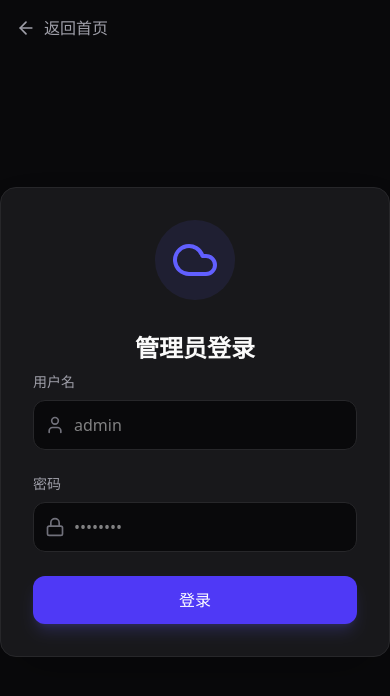
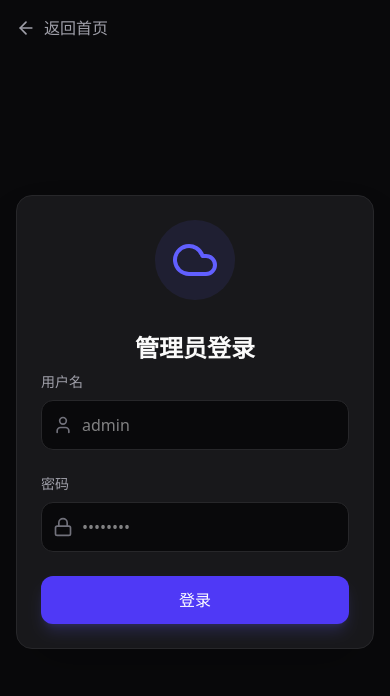
Before and after one commit to imtv/DiskMover, a React (Vite) app: page /login in a window 390 px wide. Shown: the top 696 px of the page. Built offline with nearby package versions, Linux system fonts and the light colour scheme.

Commit message:
fix(Login): Improve responsiveness for smaller screens
Adjusted padding on the login page to ensure better layout and readability on smaller mobile devices.

```diff
--- a/src/pages/Login.tsx
+++ b/src/pages/Login.tsx
@@ -36,13 +36,13 @@ export default function Login() {
   };
 
   return (
-    <div className="min-h-screen flex items-center justify-center bg-zinc-950 text-zinc-50 relative">
+    <div className="min-h-screen flex items-center justify-center bg-zinc-950 text-zinc-50 relative px-4">
       <Link to="/" className="absolute top-4 left-4 sm:top-8 sm:left-8 flex items-center gap-2 text-zinc-400 hover:text-white transition-colors">
         <ArrowLeft className="w-5 h-5" />
         返回首页
       </Link>
 
-      <div className="w-full max-w-md p-8 bg-zinc-900 rounded-2xl border border-zinc-800 shadow-2xl">
+      <div className="w-full max-w-md p-6 sm:p-8 bg-zinc-900 rounded-2xl border border-zinc-800 shadow-2xl">
         <div className="flex justify-center mb-8">
           <div className="p-4 bg-indigo-500/10 rounded-full">
             <Cloud className="w-12 h-12 text-indigo-500" />
```
